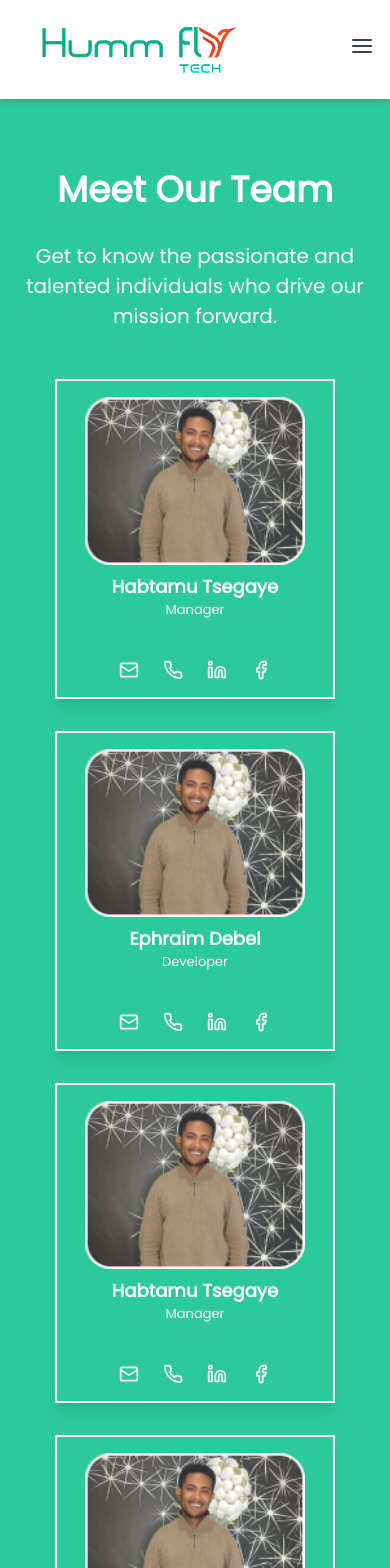
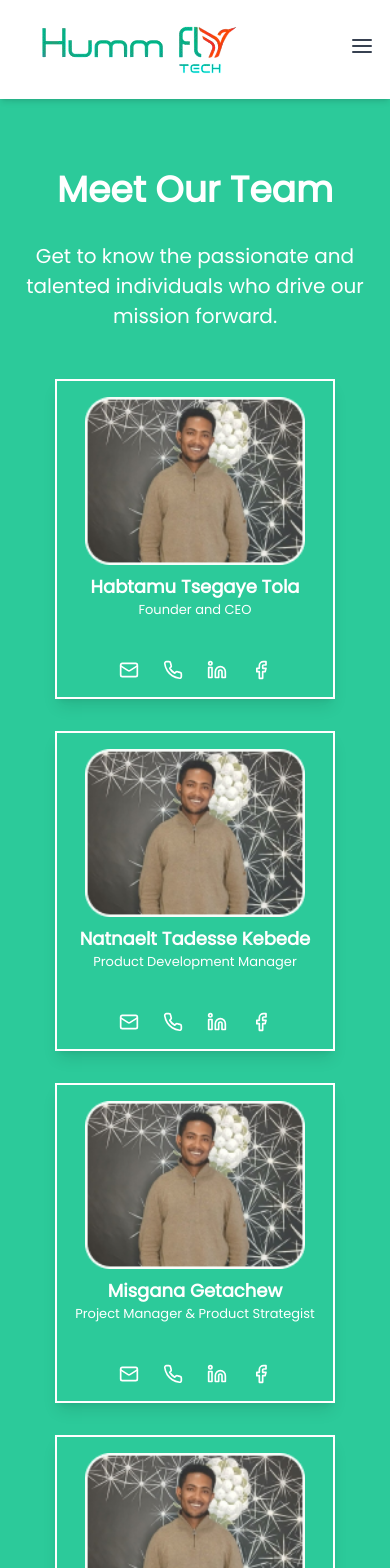
Before and after one commit to hummflytech/HummflyTechWebsite, a Next.js app: page /about/our_team in a window 390 px wide. Shown: the top 1568 px of the page. Built offline with nearby package versions, Linux system fonts and the light colour scheme.

Commit message:
color updated

```diff
--- a/app/about/our_team/data.ts
+++ b/app/about/our_team/data.ts
@@ -1,10 +1,10 @@
 export const teamData = [
   {
     id: 1,
-    name: "Habtamu Tsegaye",
-    role: "Manager",
+    name: "Habtamu Tsegaye Tola",
+    role: "Founder and CEO",
     description:
-      "As the founder of Hummfly Tech, I lead a team focused on innovative software solutions. With a background in Software Engineering, Cybersecurity, and Business Management, I combine technical skills with business insights to create impactful digital solutions.",
+      "Guiding Hummfly Tech with vision and innovation, Habtamu ensures the company consistently delivers impactful digital solutions.",
     image: "/images/h.png",
     socialLinks: {
       mail: "#",
@@ -15,10 +15,10 @@ export const teamData = [
   },
   {
     id: 2,
-    name: "Ephraim Debel",
-    role: "Developer",
+    name: "Natnaelt Tadesse Kebede",
+    role: " Product Development Manager",
     description:
-      "A passionate front-end developer with experience in React, TypeScript, and modern UI/UX design, building seamless and responsive user interfaces.",
+      "With expertise in cloud administration, DevOps engineering, and system automation, Natnaelt brings a wealth of knowledge to streamline product development and drive innovation.",
     image: "/images/h.png",
     socialLinks: {
       mail: "#",
@@ -29,10 +29,10 @@ export const teamData = [
   },
   {
     id: 3,
-    name: "Habtamu Tsegaye",
-    role: "Manager",
+    name: "Misgana Getachew",
+    role: " Project Manager & Product Strategist",
     description:
-      "As the founder of Hummfly Tech, I lead a team focused on innovative software solutions. With a background in Software Engineering, Cybersecurity, and Business Management, I combine technical skills with business insights to create impactful digital solutions.",
+      "With a background in software engineering and product management, Misgana combines technical expertise with strategic insight to oversee projects from inception to completion, ensuring precision, efficiency, and alignment with client goals while driving innovation and success.",
     image: "/images/h.png",
     socialLinks: {
       mail: "#",
@@ -43,10 +43,10 @@ export const teamData = [
   },
   {
     id: 4,
-    name: "Ephraim Debel",
-    role: "Developer",
+    name: "Ebba Birhanu",
+    role: "Frontend Developer",
     description:
-      "A passionate front-end developer with experience in React, TypeScript, and modern UI/UX design, building seamless and responsive user interfaces.",
+      "Expert in creating dynamic and responsive user interfaces, ensuring seamless user experiences",
     image: "/images/h.png",
     socialLinks: {
       mail: "#",
@@ -57,10 +57,10 @@ export const teamData = [
   },
   {
     id: 5,
-    name: "Ephraim Debel",
-    role: "Developer",
+    name: "Ephraim Debel Negassa",
+    role: " Frontend Developer",
     description:
-      "A passionate front-end developer with experience in React, TypeScript, and modern UI/UX design, building seamless and responsive user interfaces.",
+      "Focused on delivering visually appealing and functional front-end solutions.",
     image: "/images/h.png",
     socialLinks: {
       mail: "#",
@@ -71,10 +71,10 @@ export const teamData = [
   },
   {
     id: 6,
-    name: "Ephraim Debel",
-    role: "Developer",
+    name: "Sofonyas Tizazu Engda ",
+    role: "Backend Developer",
     description:
-      "A passionate front-end developer with experience in React, TypeScript, and modern UI/UX design, building seamless and responsive user interfaces.",
+      "Specialist in building robust and scalable backend systems to power our application",
     image: "/images/h.png",
     socialLinks: {
       mail: "#",
@@ -85,10 +85,10 @@ export const teamData = [
   },
   {
     id: 7,
-    name: "Ephraim Debel",
-    role: "Developer",
+    name: "Dagim Mesfin Seifu",
+    role: "Mobile App Developer",
     description:
-      "A passionate front-end developer with experience in React, TypeScript, and modern UI/UX design, building seamless and responsive user interfaces.",
+      "Dedicated to crafting intuitive and efficient mobile applications..",
     image: "/images/h.png",
     socialLinks: {
       mail: "#",
@@ -99,10 +99,10 @@ export const teamData = [
   },
   {
     id: 8,
-    name: "Ephraim Debel",
-    role: "Developer",
+    name: "Etsub Taye",
+    role: "Mobile App Developer",
     description:
-      "A passionate front-end developer with experience in React, TypeScript, and modern UI/UX design, building seamless and responsive user interfaces.",
+      "Developing mobile solutions tailored to client needs and market trends.",
     image: "/images/h.png",
     socialLinks: {
       mail: "#",
@@ -111,30 +111,60 @@ export const teamData = [
       facebook: "#",
     },
   },
-  // {
-  //   "id": 9,
-  //   "name": "Ephraim Debel",
-  //   "role": "Developer",
-  //   "description": "A passionate front-end developer with experience in React, TypeScript, and modern UI/UX design, building seamless and responsive user interfaces.",
-  //   "image": "/images/h.png",
-  //   "socialLinks": {
-  //     "mail": "#",
-  //     "phone": "#",
-  //     "linkedin": "#",
-  //     "facebook": "#"
-  //   }
-  // },
-  // {
-  //   "id": 10,
-  //   "name": "Ephraim Debel",
-  //   "role": "Developer",
-  //   "description": "A passionate front-end developer with experience in React, TypeScript, and modern UI/UX design, building seamless and responsive user interfaces.",
-  //   "image": "/images/h.png",
-  //   "socialLinks": {
-  //     "mail": "#",
-  //     "phone": "#",
-  //     "linkedin": "#",
-  //     "facebook": "#"
-  //   }
-  // },
+  {
+    id: 9,
+    name: "Hana Guta",
+    role: " UI/UX Designer",
+    description:
+      "Creating intuitive and user-friendly designs that enhance engagement and usability.",
+    image: "/images/h.png",
+    socialLinks: {
+      mail: "#",
+      phone: "#",
+      linkedin: "#",
+      facebook: "#",
+    },
+  },
+  {
+    id: 10,
+    name: "Ermias Assefa Yegnanew",
+    role: "Graphics Designer",
+    description:
+      "Ensuring visually compelling designs that align with brand and project goals.",
+    image: "/images/h.png",
+    socialLinks: {
+      mail: "#",
+      phone: "#",
+      linkedin: "#",
+      facebook: "#",
+    },
+  },
+  {
+    id: 11,
+    name: "Naol Sileshi ",
+    role: "Marketing Team",
+    description:
+      "Strategizing and executing campaigns to connect with our target audience.",
+    image: "/images/h.png",
+    socialLinks: {
+      mail: "#",
+      phone: "#",
+      linkedin: "#",
+      facebook: "#",
+    },
+  },
+  {
+    id: 12,
+    name: "Daniel Ababu ",
+    role: "Social Media Manager",
+    description:
+      "Crafting engaging social media strategies to amplify Hummfly Tech’s digital presence.",
+    image: "/images/h.png",
+    socialLinks: {
+      mail: "#",
+      phone: "#",
+      linkedin: "#",
+      facebook: "#",
+    },
+  },
 ];
--- a/app/testimonials/card.tsx
+++ b/app/testimonials/card.tsx
@@ -29,7 +29,7 @@ const TestimonialCard = ({
           height={100}
         />
       </div>
-      <h2 className="text-[16px] sm:text-[18px] lg:text-[20px] font-semibold text-center">
+      <h2 className="text-[16px] sm:text-[18px] lg:text-[20px] font-semibold text-center text-[#F87316]">
         {title}
       </h2>
       <p className="text-[14px] sm:text-[16px] lg:text-[18px] text-center px-2 sm:px-4">
```
